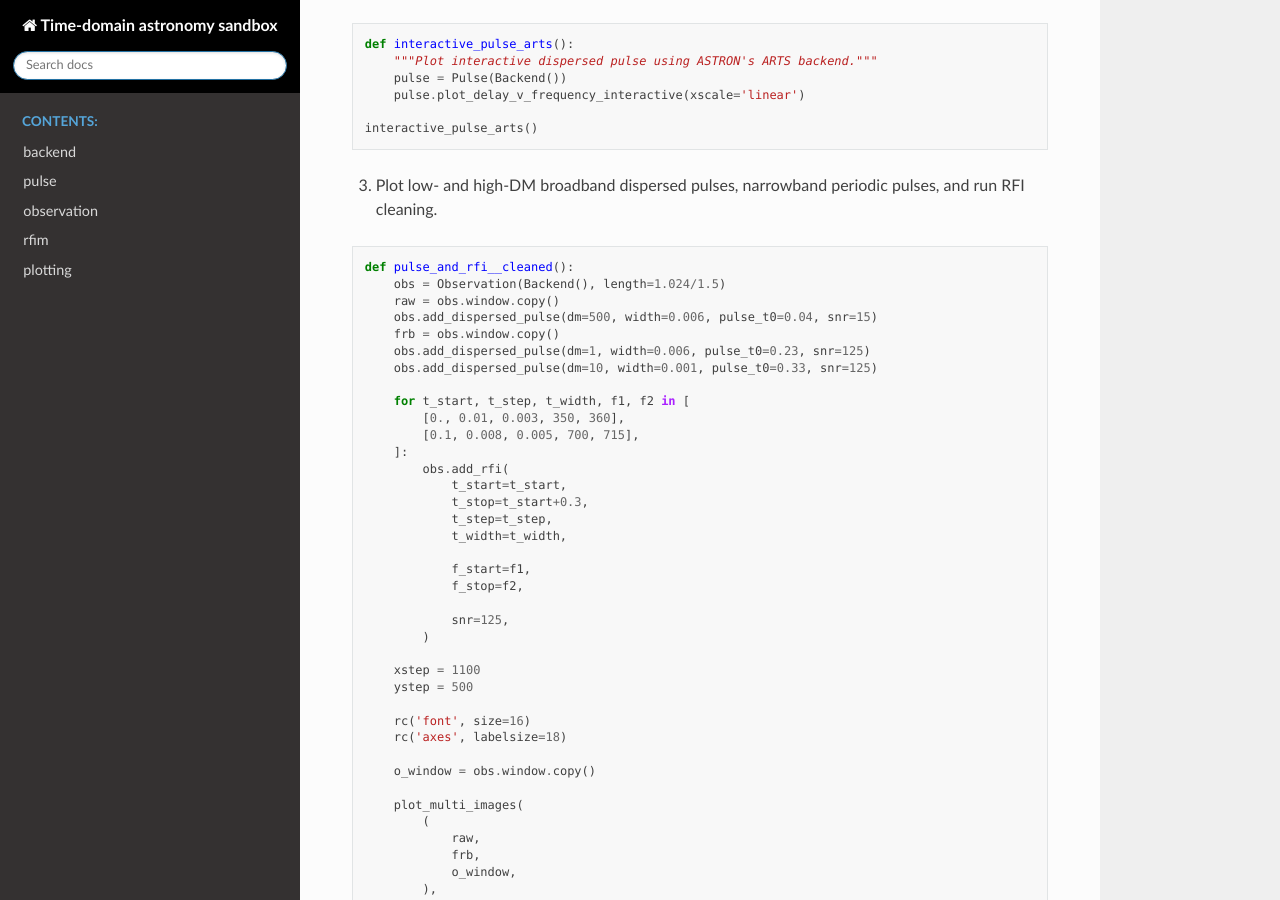
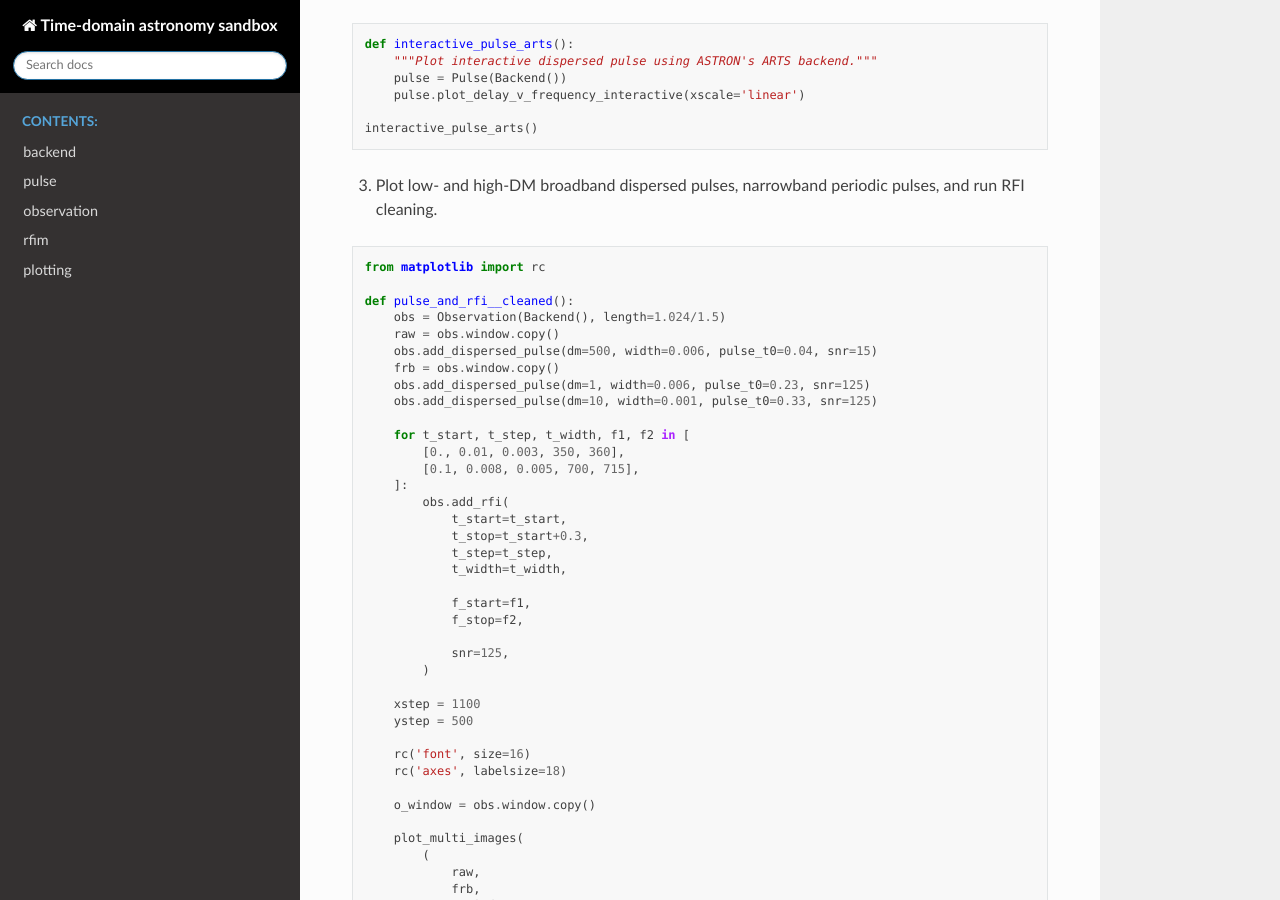
Before and after one commit to macrocosme/time_domain_astronomy_sandbox, a Sphinx documentation site: the page built from docs/source/index.rst, in a window 1280 px wide and 900 px high, scrolled down 1755 px. Built offline with Sphinx 7.4.7 and the Read the Docs theme 2.0.0, drawn with Linux system fonts in a browser that asks for light colours.

Commit message:
Build docs

```diff
--- a/docs/source/index.rst
+++ b/docs/source/index.rst
@@ -87,6 +87,8 @@ Usage examples
 3. Plot low- and high-DM broadband dispersed pulses, narrowband periodic pulses, and run RFI cleaning.
 
 .. code-block:: python
+
+	from matplotlib import rc
 
 	def pulse_and_rfi__cleaned():
 	    obs = Observation(Backend(), length=1.024/1.5)
```
